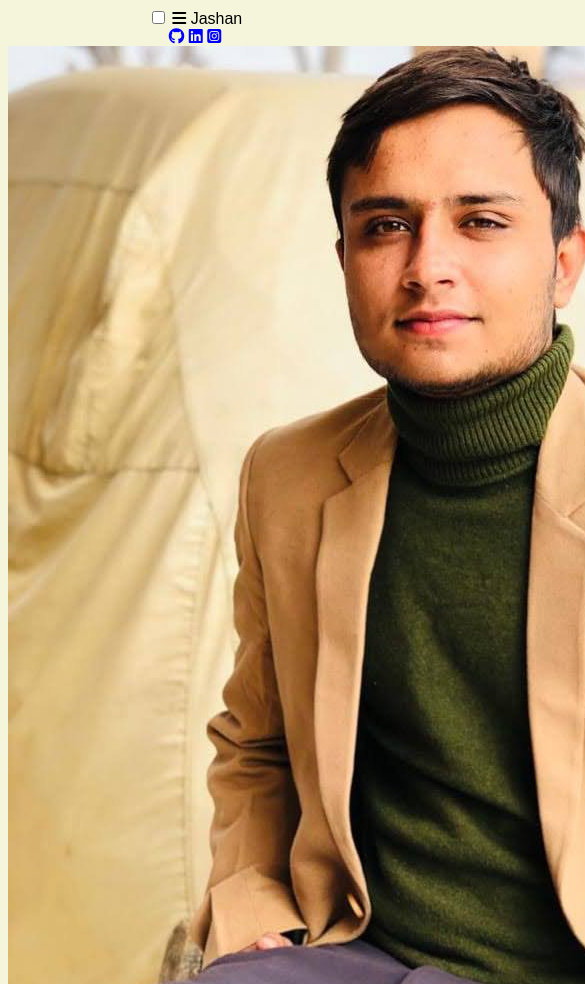
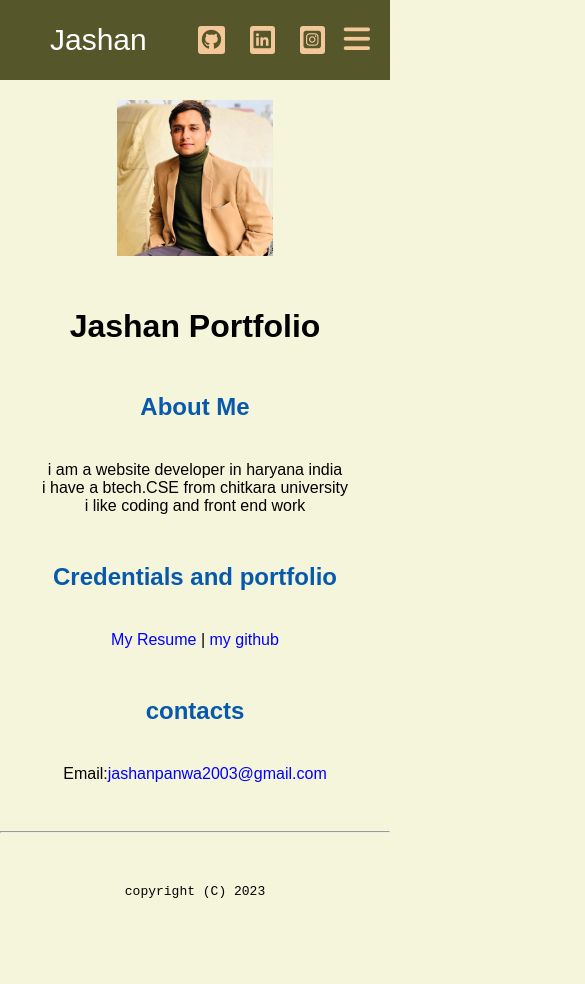
Before and after one commit to Jashan-panwa/Jashan.github.io, a plain HTML site: page index.html in a window 390 px wide. Shown: the top 984 px of the page, 585 px wide, since content can reach past the window. After the commit the page ends 931 px from the top, so only its background shows below. Drawn offline with Linux system fonts and the light colour scheme.

Commit message:
nav bar css

```diff
--- a/CSS/style.css
+++ b/CSS/style.css
@@ -1,10 +1,170 @@
+* {
+  padding: 0;
+  margin: 0;
+  text-decoration: none;
+  list-style: none;
+  box-sizing: border-box;
+}
+nav {
+  background-color: #55572b;
+  line-height: 80px;
+  position: fixed;
+  width: 100%;
+  top: 0;
+}
+label {
+  line-height: 80px;
+  font-size: 50px;
+  color: white;
+  font-weight: 200;
+  margin-left: 50px;
+  cursor: pointer;
+  float: left;
+}
+nav div {
+  float: right;
+  margin-right: 20px;
+}
+nav div a {
+  color: #55572b;
+  line-height: 80px;
+  margin: 0 10px;
+  font-size: 30px;
+  padding: 5px 5px;
+  font-weight: 600;
+  background-color: #f4c799;
+  border-radius: 3px;
+}
+nav div a:hover {
+  background-color: #6c5d6f;
+  transition: 0.5s;
+  color: white;
+}
+.side-menu {
+  position: fixed;
+  background-color: #55572b;
+  width: 250px;
+  height: 100%;
+  top: 80px;
+}
+.side-menu center img {
+  height: 170px;
+  width: 170px;
+  border-radius: 50%;
+  margin-top: 30px;
+  border: 3px solid white;
+}
+.side-menu center h2 {
+  color: white;
+}
+.side-menu a {
+  display: block;
+  line-height: 60px;
+  transition: 0.5s;
+  color: white;
+  font-size: 25px;
+  text-align: left;
+  margin-left: 20px;
+}
+.side-menu a:hover {
+  background-color: #f4c799;
+  padding-left: 20px;
+}
+#sidemenubutton {
+  display: none;
+}
+nav .menu-bar {
+  float: right;
+  margin-right: 20px;
+  color: #f4c799;
+  display: none;
+}
+.screendata {
+  height: auto;
+  margin-left: 250px;
+  margin-top: 100px;
+}
+@media (max-width: 850px) {
+  .side-menu a span,
+  center {
+    display: none;
+  }
+  .side-menu {
+    width: 100px;
+  }
+  .side-menu a i {
+    display: block;
+    line-height: 80px;
+    text-align: center;
+    margin-left: 0;
+    font-size: 35px;
+  }
+  .screendata {
+    margin-left: 100px;
+  }
+}
+@media (max-width: 650px) {
+  .screendata {
+    display: none;
+  }
+  .side-menu {
+    width: 100%;
+    background-color: #55572bf0;
+    transition: all 0.5s;
+    text-align: center;
+
+  }
+  .side-menu a {
+    text-align: center;
+  }
+  .side-menu a i {
+    display: inline;
+  }
+  .side-menu a span {
+    display: inline;
+  }
+  label {
+    font-size: 30px;
+  }
+  nav div a {
+    font-size: 20px;
+    padding: 3px 4px;
+  }
+  nav .menu-bar {
+    display: block;
+    float: right;
+  }
+  nav div {
+    position: absolute;
+    right: 35px;
+  }
+  .side-menu {
+    width: 0;
+    overflow: hidden;
+  }
+  .side-menu.show {
+    width: 100%;
+  }
+  .screendata {
+    display: block;
+    margin-left: 0%;
+  }
+
+  #sidemenubutton:checked + .side-menu{
+    width: 100%;
+  }
+}
+
+
+
+
 a {
   color: blue;
   text-decoration: none;
 }
 
 a:hover {
-    color:rgb(67, 100, 34);
+  color: rgb(67, 100, 34);
   text-decoration: none;
 }
 
@@ -13,7 +173,6 @@ a {
   color: black;
   font-family: Arial, Helvetica, sans-serif;
   text-align: center;
-
 }
 
 footer {
@@ -27,9 +186,9 @@ a {
 }
 
 h2 {
-    margin-bottom:2.5rem ;
+  margin-bottom: 2.5rem;
   margin-top: 3rem;
-    color: #075AAb;
+  color: #075aab;
 }
 
 h3 {
```
Lines whose indentation alone changed are shown as unchanged.
